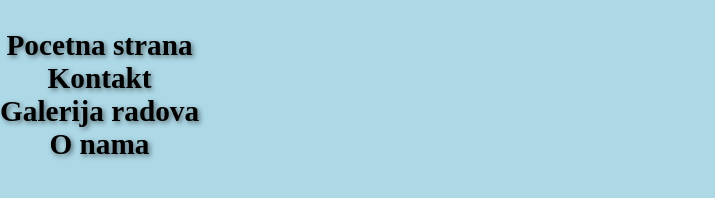
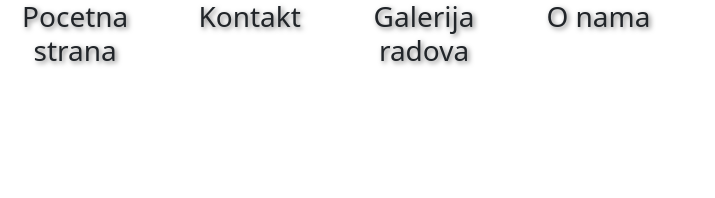
Before and after one commit to ellexx14/projeckt2, a plain HTML site: page index.html in a window 1280 px wide. Shown: the whole page, without its empty margins (0-715 px from the left). Drawn offline with nearby package versions, Linux system fonts and the light colour scheme.

Commit message:
Update index.html

```diff
--- a/index.html
+++ b/index.html
@@ -5,13 +5,17 @@
   <meta name="viewport" content="width=device-width, initial-scale=1.0">
   <link rel="stylesheet" href="style.css">
   <title>Zavrsni projekat</title>
+  <link href="https://cdn.jsdelivr.net/npm/bootstrap@5.3.7/dist/css/bootstrap.min.css" rel="stylesheet" integrity="sha384-LN+7fdVzj6u52u30Kp6M/trliBMCMKTyK833zpbD+pXdCLuTusPj697FH4R/5mcr" crossorigin="anonymous">
 </head>
 <body>
   <h3>
-    <div class="pocetnastrana">Pocetna strana</div>
-    <div class="kontakt">Kontakt</div>
-    <div class="galerija">Galerija radova</div>
-    <div class="onama">O nama</div>
+    <div class="headerD row mb-3">
+      <div class="pocetnastrana col-6 col-sm-3 themed-grid-col text-center">Pocetna strana</div>
+      <div class="kontakt col-6 col-sm-3 themed-grid-col text-center">Kontakt</div>
+      <div class="galerija col-6 col-sm-3 themed-grid-col text-center">Galerija radova</div>
+      <div class="onama col-6 col-sm-3 themed-grid-col text-center">O nama</div>
+    </div>
+
   </h3>
 </body>
 </html>
```
